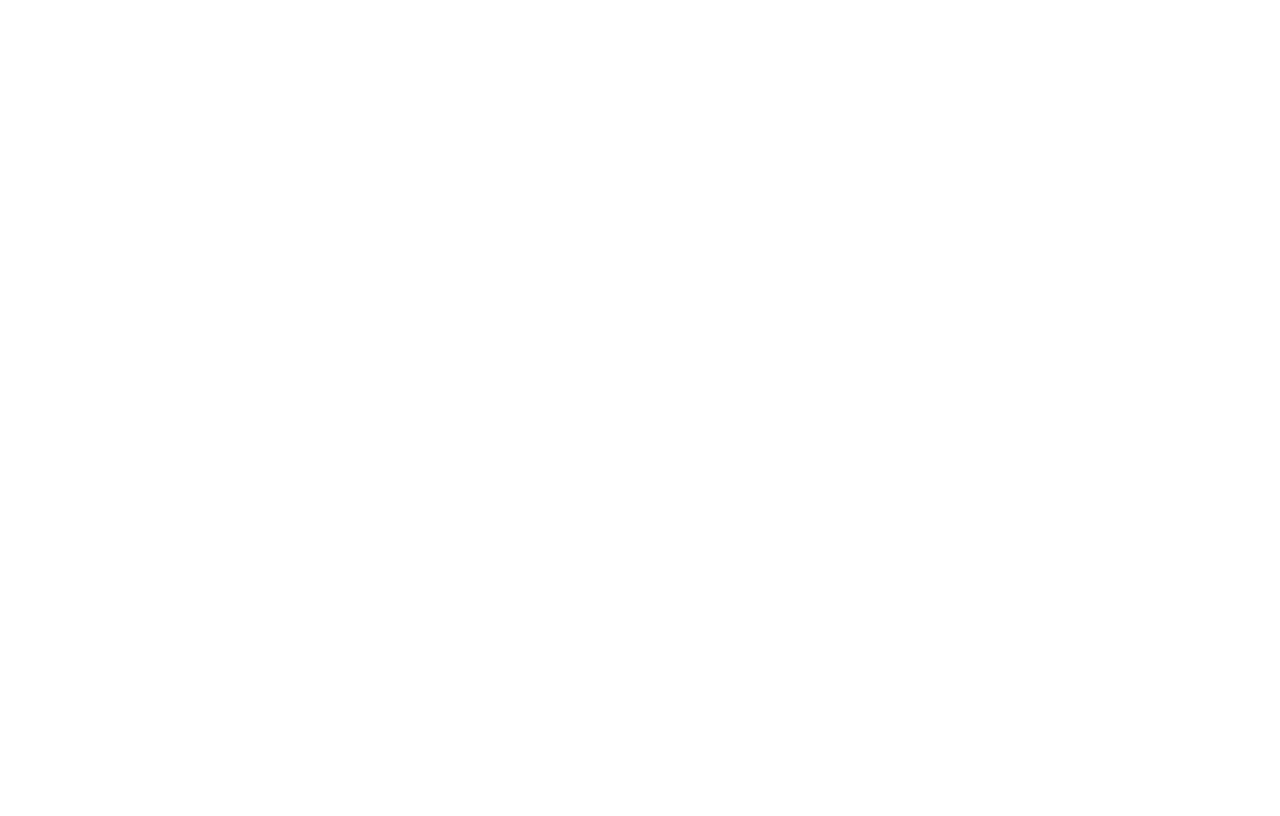
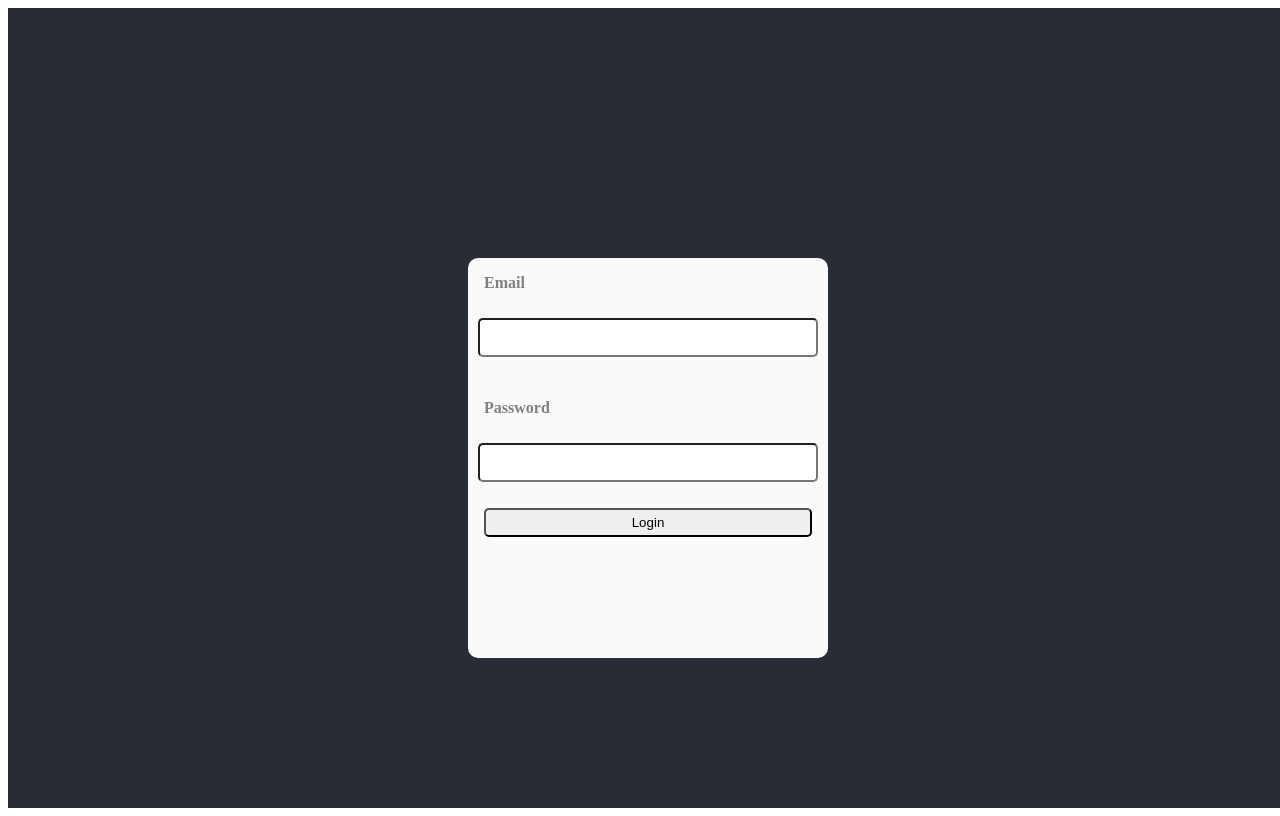
Before and after one commit to morningfrostis/reactfrontendharrypotterwebapp, a React (Create React App) app: page /login in a window 1280 px wide. Before the commit this address had no page. Built offline with nearby package versions, Linux system fonts and the light colour scheme.

Commit message:
feat:introducing login and signup views

```diff
--- a/package.json
+++ b/package.json
@@ -11,13 +11,16 @@
     "@types/react": "^18.0.0",
     "@types/react-dom": "^18.0.0",
     "@types/styled-components": "^5.1.26",
+    "@types/yup": "^0.32.0",
+    "formik": "^2.2.9",
     "react": "^18.2.0",
     "react-dom": "^18.2.0",
     "react-router-dom": "^6.8.1",
     "react-scripts": "5.0.1",
     "styled-components": "^5.3.6",
     "typescript": "^4.4.2",
-    "web-vitals": "^2.1.0"
+    "web-vitals": "^2.1.0",
+    "yup": "^1.0.0"
   },
   "scripts": {
     "start": "react-scripts start",
--- a/src/container/Router/index.tsx
+++ b/src/container/Router/index.tsx
@@ -1,23 +1,21 @@
 import { FC } from "react";
 import { BrowserRouter, Routes, Route } from "react-router-dom";
 import Welcome from "../../views/Welcome";
-// import LoginForm from "../../views/Auth/Login";
-// import SignupForm from "../../views/Auth/Signup";
+import LoginForm from "../../views/Auth/Login";
+import SignupForm from "../../views/Auth/Signup";
 // import Home from "../../views/Home";
 // import Details from "../../views/Details";
-
 
 const Router: FC = () => {
   return (
     <BrowserRouter>
       <Routes>
         <Route path="/" element={<Welcome />}></Route>
-        {/* <Route path="/login" element={<LoginForm />}></Route>
+        <Route path="/login" element={<LoginForm />}></Route>
         <Route path="/signup" element={<SignupForm />}></Route>
-        <Route path="/home" element={<Home />}></Route>
-        <Route path="/details/:id" element={<Details />} /> */}
-
-
+        {/* // <Route path="/home" element={<Home />}></Route>
+        // <Route path="/details/:id" element={<Details />} />
+ */}
       </Routes>
     </BrowserRouter>
   );
--- /dev/null
+++ b/src/services/api/auth.ts
@@ -0,0 +1,53 @@
+import { setToken } from "../storage";
+
+const BASE_API_URL = 'http://localhost:8000/auth'
+
+export const login = async (values: { email: string; password: string }) => {
+    let error = ''
+    try {
+    const response = await fetch(`${BASE_API_URL}/login`, {
+      method: "POST",
+      headers: {
+        "Content-Type": "application/json",
+      },
+      body: JSON.stringify({ email: values.email, password: values.password }),
+    });
+    if (response.ok) {
+        const token = await response.json();
+        setToken(token);
+    } else {
+        const errorData = await response.json();
+        error = errorData.error;
+      }
+  } catch (error) {
+    error = (error as Error).message
+    console.log((error as Error).message);
+  }
+
+  return error
+};
+
+export const signup = async (values: { email: string; password: string }) => {
+    let error = ''
+    try {
+    const response = await fetch(`${BASE_API_URL}/signup`, {
+      method: "POST",
+      headers: {
+        "Content-Type": "application/json",
+      },
+      body: JSON.stringify({ email: values.email, password: values.password }),
+    });
+    if (response.ok) {
+        const token = await response.json();
+        setToken(token);
+    } else {
+        const errorData = await response.json();
+        error = errorData.error;
+      }
+  } catch (error) {
+    error = (error as Error).message
+    console.log((error as Error).message);
+  }
+
+  return error
+};
--- /dev/null
+++ b/src/services/storage.ts
@@ -0,0 +1,10 @@
+
+export const getToken = () => {
+    const token = window.localStorage.getItem('token');
+    return token ? JSON.parse(token) :null;
+}
+
+export const setToken = (token: string) => {
+    window.localStorage.setItem('token', JSON.stringify(token))
+
+}
--- /dev/null
+++ b/src/views/Auth/Login/constants.ts
@@ -0,0 +1,16 @@
+import * as Yup from 'yup'
+
+export const validationSchema = Yup.object().shape({
+  email: Yup.string()
+    .email('Formato de email no valido')
+    .required('El campo email es requerido'),
+  password: Yup.string()
+    .min(4, 'Too Short!')
+    .max(20, 'Too Long!')
+    .required('Required'),
+})
+
+export const initialValues = {
+  email: '',
+  password: '',
+}
--- /dev/null
+++ b/src/views/Auth/Login/index.tsx
@@ -0,0 +1,71 @@
+import { FC, memo, useCallback } from "react";
+import React, { useState } from "react";
+import { useNavigate } from "react-router-dom";
+import {
+  Form,
+  FormButton,
+  FormContainer,
+  Input,
+  Label,
+  Error,
+  InputContainer,
+} from "./styles";
+import { Formik, Field } from "formik";
+import { initialValues, validationSchema } from "./constants";
+// import { BackButton } from '../../../components/Navbar/styles'
+import { setToken } from "../../../services/storage";
+import { login } from "../../../services/api/auth";
+
+const LoginForm: FC = () => {
+  const navigate = useNavigate();
+  const [error, setError] = useState<string | null>(null);
+
+  const handleLogin = async (values: typeof initialValues) => {
+    const loginError = await login(values);
+
+    if (!loginError) {
+      navigate("/home ");
+    } else {
+      setError(loginError);
+    }
+  };
+
+  const goToBack = useCallback(() => {
+    navigate("/");
+  }, [navigate]);
+
+  return (
+    <FormContainer>
+      <Formik
+        validationSchema={validationSchema}
+        onSubmit={handleLogin}
+        initialValues={initialValues}
+      >
+        <Form>
+          <Field name="email">
+            {({ field, meta }: { field: any; meta: any }) => (
+              <InputContainer>
+                <Label>Email</Label>
+                <Input $hasError={!!meta?.error} type="text" {...field} />
+                {meta?.error && <Error>{meta.error}</Error>}
+              </InputContainer>
+            )}
+          </Field>
+          <Field name="password">
+            {({ field, meta }: { field: any; meta: any }) => (
+              <InputContainer>
+                <Label>Password</Label>
+                <Input $hasError={!!meta?.error} {...field} type="password" />
+                {meta?.error && <Error>{meta.error}</Error>}
+              </InputContainer>
+            )}
+          </Field>
+          <FormButton type="submit">Login</FormButton>
+          {/* <BackButton onClick={goToBack}>🔙</BackButton> */}
+        </Form>
+      </Formik>
+    </FormContainer>
+  );
+};
+
+export default memo(LoginForm);
--- /dev/null
+++ b/src/views/Auth/Login/styles.ts
@@ -0,0 +1,74 @@
+import styled, { css } from "styled-components";
+import { Form as DefaultForm } from 'formik'
+
+
+export const FormContainer = styled.div`
+width: 100vw;
+height:100vh;
+align-items: center;
+display: flex;
+justify-content: center;
+background-color: ${({ theme }) => theme.colors.ReactBlue};
+
+`
+
+export const Form = styled(DefaultForm)`
+display: flex;
+flex-direction: column ;
+background-color:${({ theme }) => theme.colors.grey100};
+border-radius: 10px;
+height: 25rem;
+width:22.5rem;
+margin-top: 6.25rem;
+margin-left: 1.7rem;
+margin-right: 1.7rem;
+`
+export const InputContainer = styled.div`
+  display: flex;
+  flex-flow: column;
+  &:not(:first-child) {
+    margin-top: 16px;
+  }
+`
+
+export const Input = styled.input<{ $hasError?: boolean }>`
+padding:10px;
+margin:10px;
+border-radius: 5px;
+${({ $hasError, theme }) =>
+        $hasError ? theme.colors.danger : theme.colors.grey900};
+  padding: 10px 14px;
+
+  ${({ $hasError, theme }) =>
+        $hasError &&
+        css`
+      color: ${theme.colors.danger};
+    `}
+`
+export const Label = styled.label`
+  color: gray;
+  font-size: 16px;
+  font-weight: bold;
+  margin: 16px;
+
+`
+
+export const FormButton = styled.button`
+   border-radius: 5px;
+   cursor:pointer;
+   margin: 16px;
+   padding:5px;
+`
+
+export const FormMessage = styled.p`
+    align-items: center;
+display: flex;
+justify-content: center;
+`
+
+export const Error = styled.span`
+  color: red;
+  font-size: 12px;
+  font-weight: 500;
+  margin-top: 8px;
+`
--- /dev/null
+++ b/src/views/Auth/Signup/constants.ts
@@ -0,0 +1,16 @@
+import * as Yup from 'yup'
+
+export const validationSchema = Yup.object().shape({
+  email: Yup.string()
+    .email('Formato de email no valido')
+    .required('El campo email es requerido'),
+  password: Yup.string()
+    .min(4, 'Too Short!')
+    .max(12, 'Too Long!')
+    .required('Required'),
+})
+
+export const initialValues = {
+  email: '',
+  password: '',
+}
--- /dev/null
+++ b/src/views/Auth/Signup/index.tsx
@@ -0,0 +1,70 @@
+import { FC, memo, useCallback } from "react";
+import React, { useState } from "react";
+import { useNavigate } from "react-router-dom";
+import {
+  Form,
+  FormButton,
+  FormContainer,
+  Input,
+  Label,
+  Error,
+  InputContainer,
+} from "./styles";
+import { Formik, Field } from "formik";
+import { initialValues, validationSchema } from "./constants";
+// import { BackButton } from '../../../components/Navbar/styles'
+import { signup } from "../../../services/api/auth";
+
+const SignupForm: FC = () => {
+  const navigate = useNavigate();
+  const [error, setError] = useState<string | null>(null);
+
+  const handleSignup = async (values: typeof initialValues) => {
+    const signupError = await signup(values);
+
+    if (!signupError) {
+      navigate("/home ");
+    } else {
+      setError(signupError);
+    }
+  };
+
+  const goToBack = useCallback(() => {
+    navigate("/");
+  }, [navigate]);
+
+  return (
+    <FormContainer>
+      <Formik
+        validationSchema={validationSchema}
+        onSubmit={handleSignup}
+        initialValues={initialValues}
+      >
+        <Form>
+          <Field name="email">
+            {({ field, meta }: { field: any; meta: any }) => (
+              <InputContainer>
+                <Label>Email</Label>
+                <Input $hasError={!!meta?.error} type="text" {...field} />
+                {meta?.error && <Error>{meta.error}</Error>}
+              </InputContainer>
+            )}
+          </Field>
+          <Field name="password">
+            {({ field, meta }: { field: any; meta: any }) => (
+              <InputContainer>
+                <Label>Password</Label>
+                <Input $hasError={!!meta?.error} {...field} type="password" />
+                {meta?.error && <Error>{meta.error}</Error>}
+              </InputContainer>
+            )}
+          </Field>
+          <FormButton type="submit">SignUp</FormButton>
+          {/* <BackButton onClick={goToBack}>🔙</BackButton> */}
+        </Form>
+      </Formik>
+    </FormContainer>
+  );
+};
+
+export default memo(SignupForm);
--- /dev/null
+++ b/src/views/Auth/Signup/styles.ts
@@ -0,0 +1,74 @@
+import styled, { css } from "styled-components";
+import { Form as DefaultForm } from 'formik'
+
+
+export const FormContainer = styled.div`
+width: 100vw;
+height:100vh;
+align-items: center;
+display: flex;
+justify-content: center;
+background-color: ${({ theme }) => theme.colors.ReactBlue};
+
+`
+
+export const Form = styled(DefaultForm)`
+display: flex;
+flex-direction: column ;
+background-color:${({ theme }) => theme.colors.grey100};
+border-radius: 10px;
+height: 25rem;
+width:22.5rem;
+margin-top: 6.25rem;
+margin-left: 1.7rem;
+margin-right: 1.7rem;
+`
+export const InputContainer = styled.div`
+  display: flex;
+  flex-flow: column;
+  &:not(:first-child) {
+    margin-top: 16px;
+  }
+`
+
+export const Input = styled.input<{ $hasError?: boolean }>`
+padding:10px;
+margin:10px;
+border-radius: 5px;
+${({ $hasError, theme }) =>
+        $hasError ? theme.colors.danger : theme.colors.grey900};
+  padding: 10px 14px;
+
+  ${({ $hasError, theme }) =>
+        $hasError &&
+        css`
+      color: ${theme.colors.danger};
+    `}
+`
+export const Label = styled.label`
+  color: gray;
+  font-size: 16px;
+  font-weight: bold;
+  margin: 16px;
+
+`
+
+export const FormButton = styled.button`
+   border-radius: 5px;
+   cursor:pointer;
+   margin: 16px;
+   padding:5px;
+`
+
+export const FormMessage = styled.p`
+    align-items: center;
+display: flex;
+justify-content: center;
+`
+
+export const Error = styled.span`
+  color: red;
+  font-size: 12px;
+  font-weight: 500;
+  margin-top: 8px;
+`
```
Also changed, not shown: 1 other file (tests, documents, lock files or other folders).
